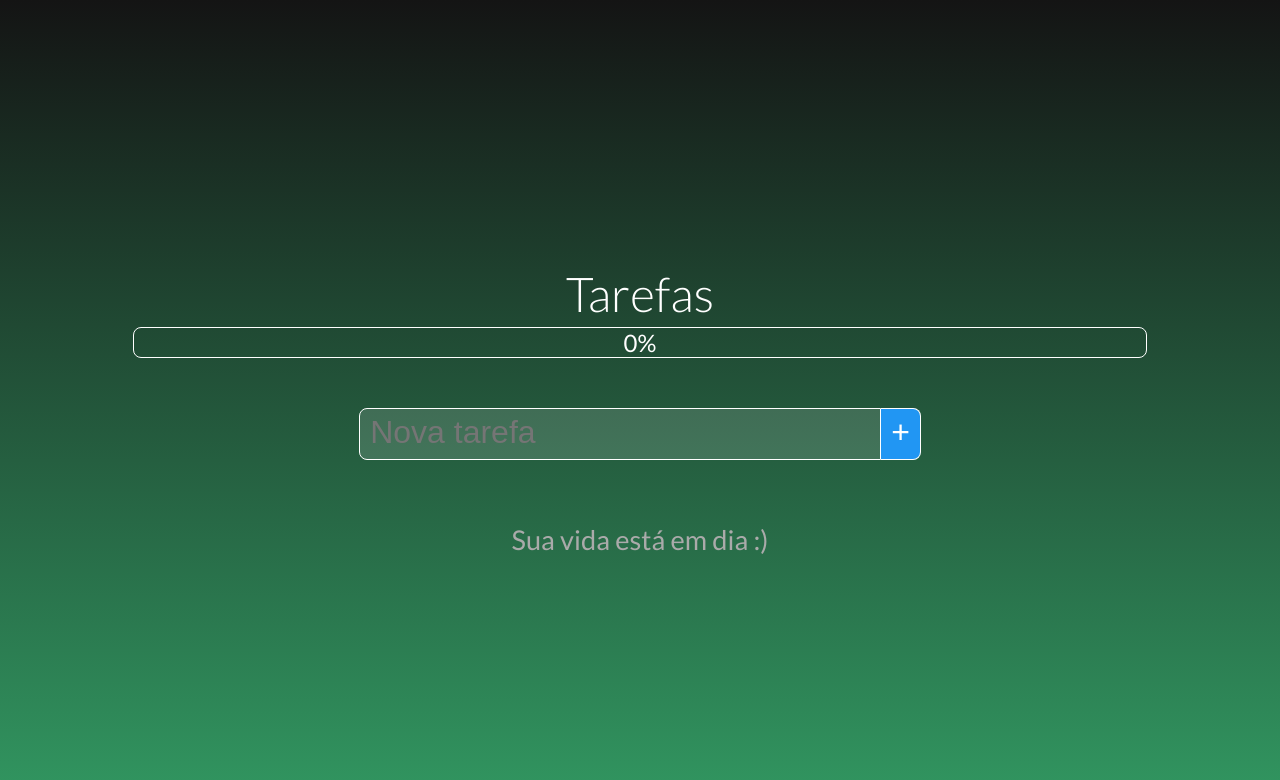
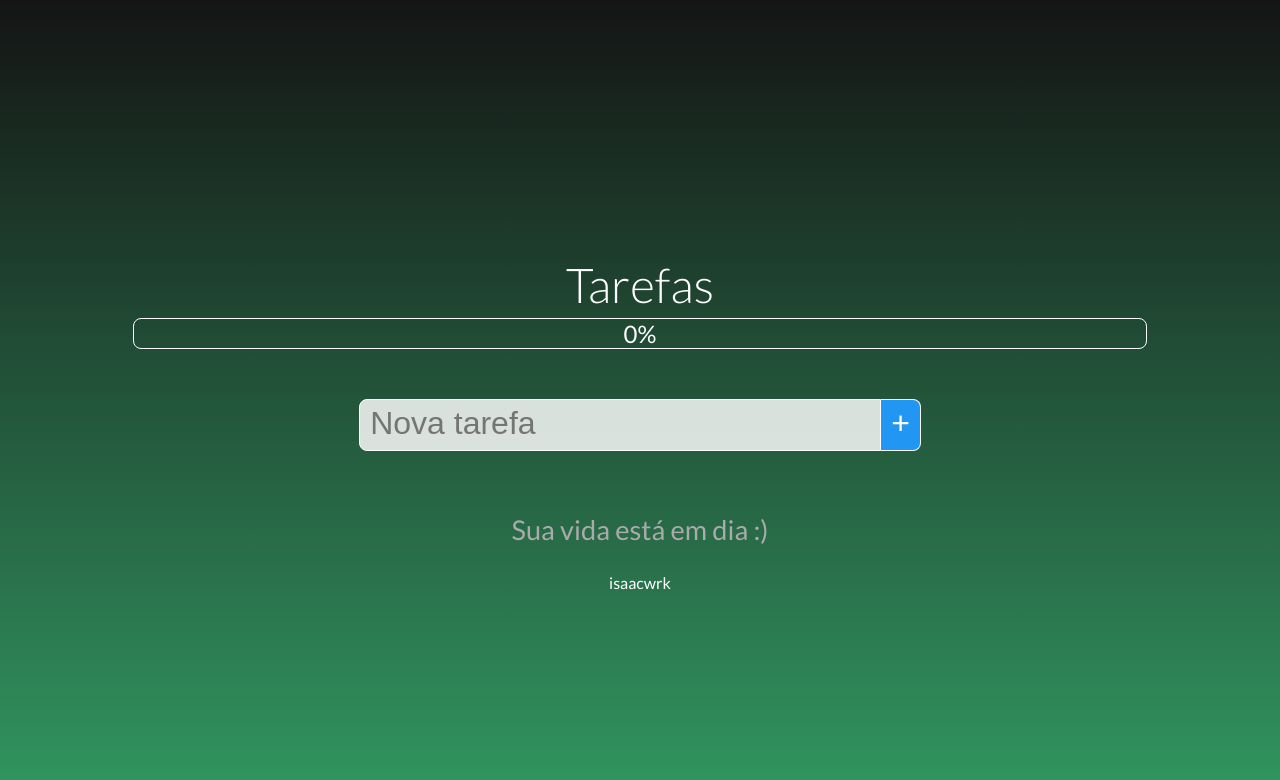
Before and after one commit to isaacwrk/Todolist.v2, a Vue app: page / in a window 1280 px wide. Shown: the top 780 px of the page. Built offline with nearby package versions, Linux system fonts and the light colour scheme.

Commit message:
Layout aligments

```diff
--- a/src/App.vue
+++ b/src/App.vue
@@ -4,17 +4,19 @@
 		<TaskProgress :progress="progress"/>
 		<NewTask @taskAdded="addTask"></NewTask>
 		<TaskGrid :tasks="tasks" @taskDeleted="deleteTask" @taskStateChanged="toggleTaskState"></TaskGrid>
+		<Footer/>
 	</div>
 </template>
 
 <script>
 
+import Footer from './components/Footer.vue'
 import TaskProgress from './components/TaskProgress.vue'
 import TaskGrid from './components/TaskGrid.vue'
 import NewTask from './components/NewTask.vue'
 
 export default {
-	components:{ TaskGrid, NewTask, TaskProgress },
+	components:{ TaskGrid, NewTask, TaskProgress,Footer },
 	data(){
 		return{
 			tasks:[]
--- /dev/null
+++ b/src/components/Footer.vue
@@ -0,0 +1,21 @@
+<template>
+    <div class="footer">
+        <a class="link" href="http://www.github.com/isaacwrk" target="_blank">isaacwrk</a>
+    </div>
+</template>
+
+<script>
+export default {
+
+}
+</script>
+
+<style>
+.link{
+    text-decoration: none;
+    color:white;
+}
+.link:hover{
+    color:rgb(209, 205, 205);
+}
+</style>
--- a/src/components/NewTask.vue
+++ b/src/components/NewTask.vue
@@ -36,7 +36,7 @@ export default {
 
     input.form-element{
         width: 500px;
-        background:#FFF2;
+        background:rgba(255, 254, 254, 0.829);
         border-top-left-radius:8px;
         border-bottom-left-radius:8px;
     }
@@ -47,4 +47,8 @@ export default {
         border-top-right-radius:8px;
         border-bottom-right-radius: 8px;
     }
+
+    button.form-element:hover{
+        background-color: #58aff7;
+    }
 </style>
--- a/src/components/Task.vue
+++ b/src/components/Task.vue
@@ -1,6 +1,6 @@
 <template>
     <div @click="$emit('taskStateChanged', task)"
-        class="task" :class="stateClass">
+        class="task" :class="stateClass" title="Clique para concluir essa tarefa!">
         <span @click.stop="$emit('taskDeleted', task)" class="close">x</span>
         <p> {{ task.name }} </p>
     </div>
--- a/src/components/TaskProgress.vue
+++ b/src/components/TaskProgress.vue
@@ -29,7 +29,7 @@ export default {
         position: absolute;
         height: 100%;
         border-radius: 8px;
-        background-color: #0aecde;
+        background: linear-gradient(270deg, rgba(204,236,10,1) 0%, rgba(0,236,255,1) 100%);;
         align-self: flex-start;
     }
 
```
